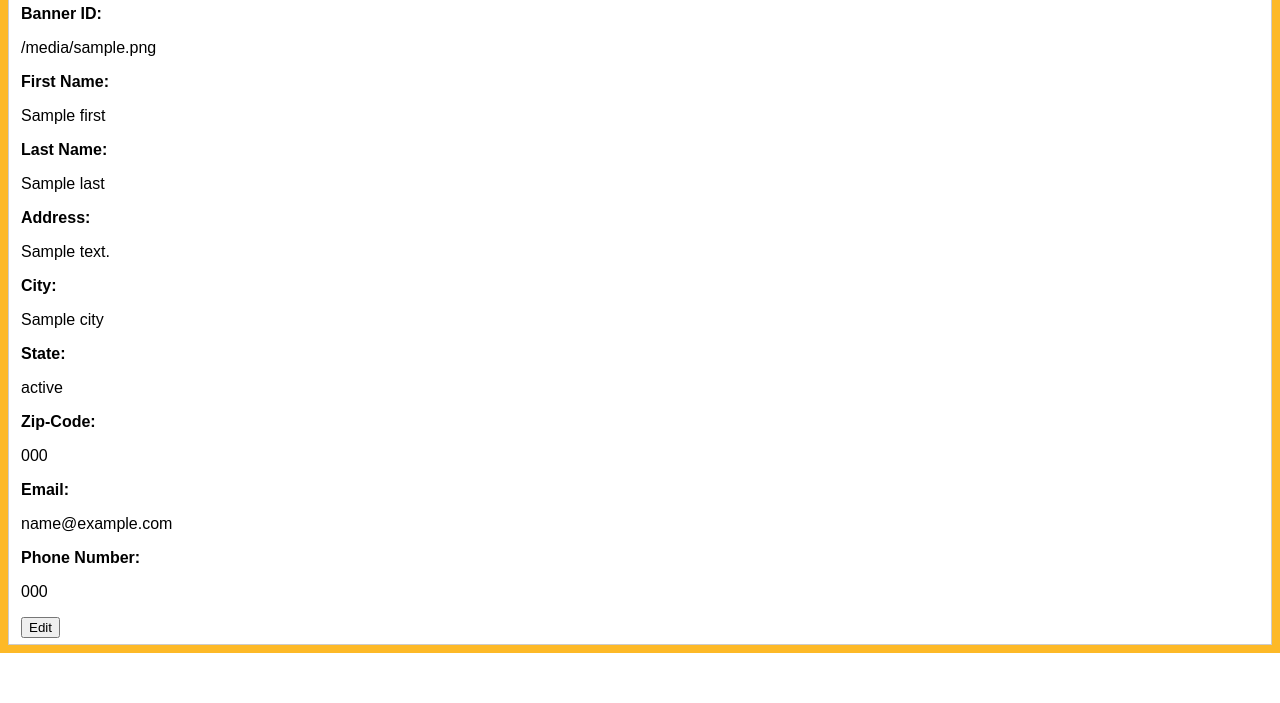
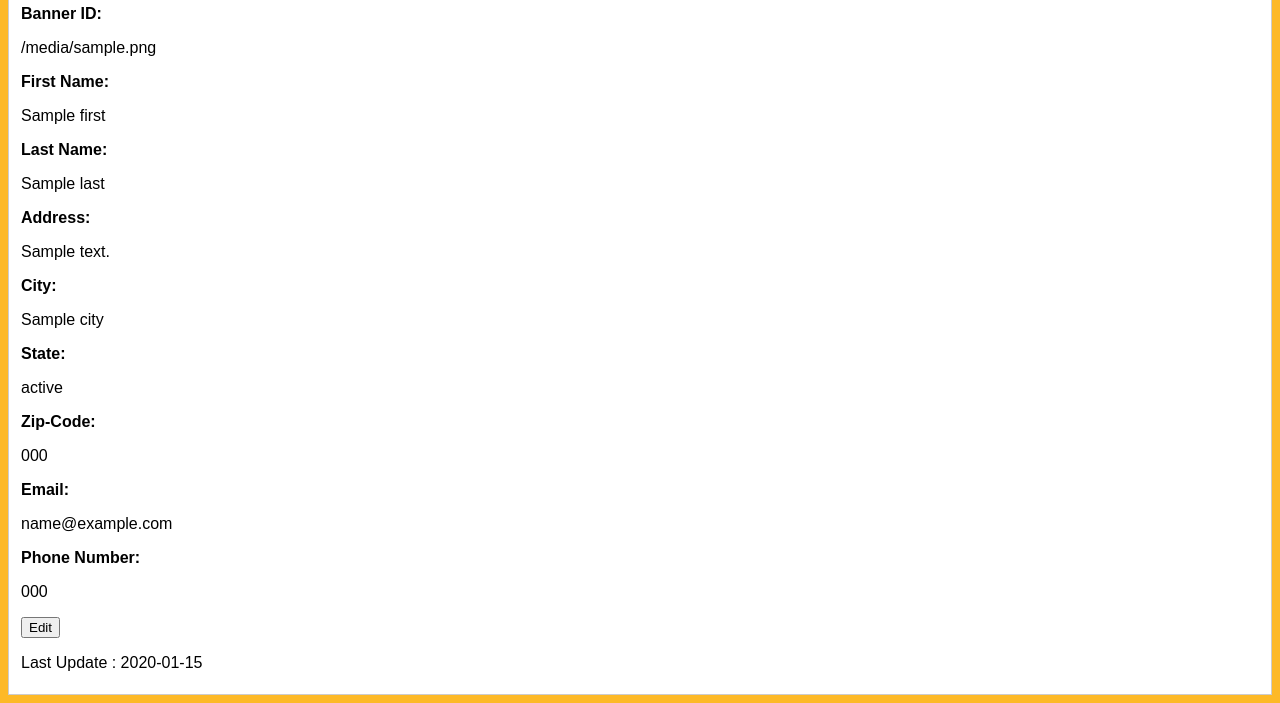
Before and after one commit to javonlee22/Banner_System, a Flask app: template templates/student.html in a window 1280 px wide, after a click on "Personal Information". Shown: the part 160-863 px from the top of the page. Before the commit the page ends 813 px from the top, so only its background shows below. Run offline with Flask 2, Linux system fonts and the light colour scheme; tables that the repository leaves empty hold one stand-in row (values such as "Sample post"); the template is opened without the code that fills it: values that come from a table or form of the project are taken from there, most other values are stand-ins (such as "Sample title", 1, 10 or a date in 2020); some libraries are stand-ins or nearby versions.

Commit message:
Adjusted Timestamp Functionality

```diff
--- a/app.py
+++ b/app.py
@@ -77,6 +77,8 @@ def login():
             #Sets the banner ID and isFaculty flag of the session in the form of a cookie
             session['user'] = user.banner
             session['isFaculty'] = user.isFaculty
+            #Creates a timestamp of the login request
+            session['lastLogin'] = datetime.now()
             #Redirects to the dashboard
             return redirect(url_for('dashboard'))
         else:
@@ -90,23 +92,25 @@ def dashboard():
     if 'user' in session:
         isFaculty = session['isFaculty']
         banner = session['user']
+        timestamp = session['lastLogin']
+        update = None
+        if 'lastUpdate' in session:
+            update = session['lastUpdate']
         user = User.query.filter_by(banner=banner).first()
-        #Creates a timestamp of the login request
-        now = datetime.now()
         #Renders the student and instructor page depending on the isFaculty flag
         if isFaculty:
             #Queries all student users
             students = User.query.filter_by(isFaculty=False)
             #Renders the instructor page
             return render_template('instructor.html',first=user.first_name,last=user.last_name,banner=user.banner,
-                email=user.email,address=user.address,phone=user.phone_number,students=students,time=now)
+                email=user.email,address=user.address,phone=user.phone_number,students=students,time=timestamp,update=update)
         else:
             #Queries all faculty users
             professors = User.query.filter_by(isFaculty=True)
             #Renders the student page
             return render_template('student.html',first=user.first_name,last=user.last_name,banner=banner,
                 address=user.address,email=user.email,phone=user.phone_number,balance=user.balance,professors=professors,
-                city=user.city,zip_code=user.zip_code,state=user.state,time=now)
+                city=user.city,zip_code=user.zip_code,state=user.state,time=timestamp,update=update)
 
 #Create student route the handles requests to create student accounts
 @app.route('/create_student', methods=['POST'])
@@ -148,6 +152,8 @@ def student_update():
     if 'user' in session:
         #Proccesses form data from request
         banner = session['user']
+        #Generates update timestamp
+        session['lastUpdate'] = datetime.now()
         address = request.form['popAddress']
         city = request.form['popCity']
         state = request.form['popState']
@@ -176,6 +182,8 @@ def instructor_update():
         gpa = request.form['gpa']
         balance = request.form['balance']
         credit = request.form['credithours']
+        #Generates update timestamp
+        session['lastUpdate'] = datetime.now()
         #Queries the database
         user = User.query.filter_by(banner=banner).first()
         #Updates the fields of the User object
@@ -184,5 +192,5 @@ def instructor_update():
         user.credit_hours = credit
         #Commits the update to the database
         db.session.commit()
-         #Refreshes the page
+        #Refreshes the page
         return redirect(url_for('dashboard'))
--- a/templates/Instructor.html
+++ b/templates/Instructor.html
@@ -98,6 +98,7 @@ background: #fdb927;
 
   <div id="Courses" class="tabcontent">
     <p>Students: </p>
+    <p>Last Update :  {{update}}</p>
     <table id='studentTable'>
       <tr>
         <td>Banner</td>
--- a/templates/student.html
+++ b/templates/student.html
@@ -119,6 +119,7 @@ table, th, td{
     <b>Email: </b><p id="email">{{email}}</p>
     <b>Phone Number: </b><p id="phone">{{phone}}</p>
     <button class="open-button" id="edit" onclick="openForm()">Edit</button>
+    <p>Last Update :  {{update}}</p>
     <div class="form-popup" id="myForm">
       <form action="/student_update" name="studentUpdating" onsubmit="return(validateUpdate());" method="post">
         <table id="table">
```
